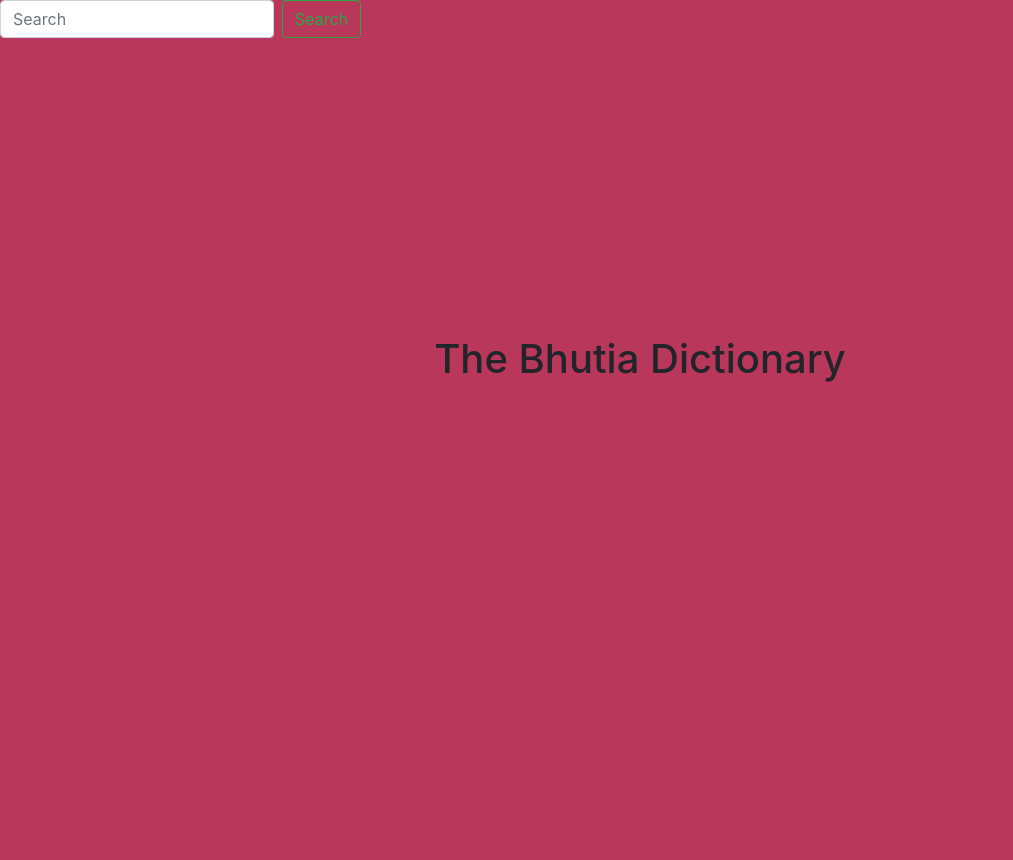
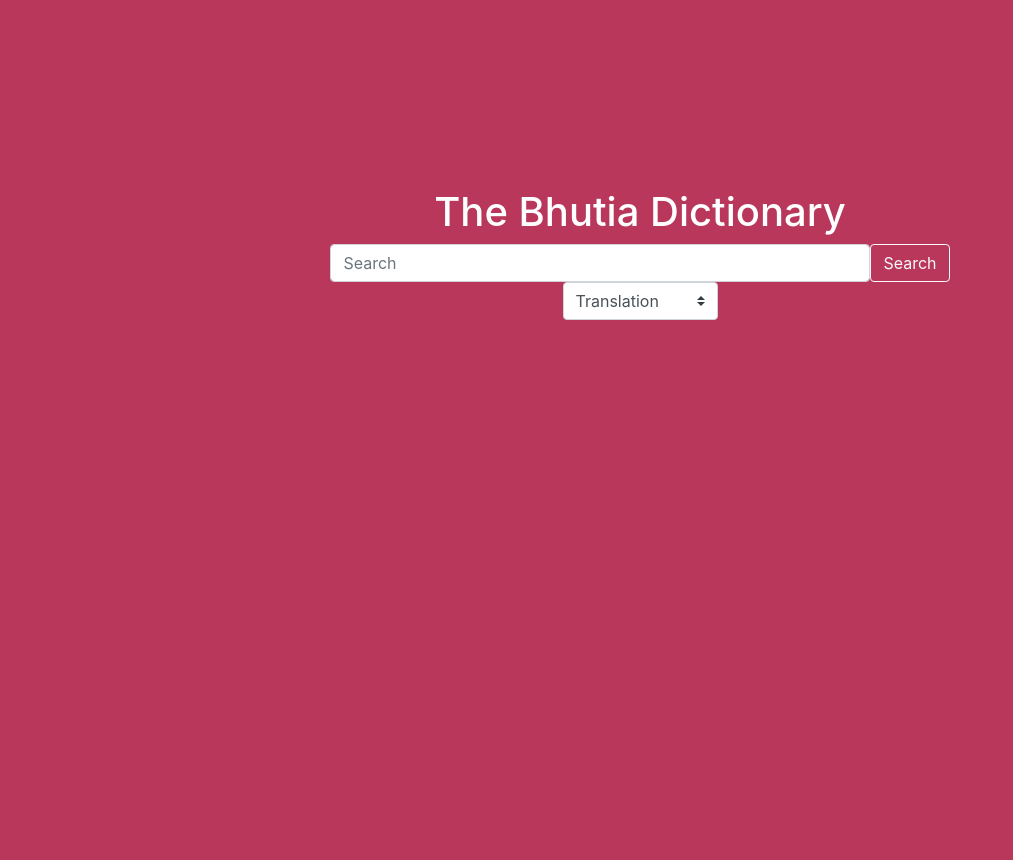
Before and after one commit to wchen-oxy/The-Blank-Dictionary, a Django app: page / in a window 1280 px wide. Shown: the part 56-916 px from the top of the page, without its empty margins (0-1013 px from the left). Run offline with Django 3.2, Linux system fonts and the light colour scheme; some libraries are stand-ins or nearby versions.

Commit message:
Updated HTML

```diff
--- a/mysite/mainapp/urls.py
+++ b/mysite/mainapp/urls.py
@@ -1,8 +1,12 @@
 from django.urls import path
+
 
 from . import views
 
+
+
 urlpatterns = [
-    path('', views.index, name="index"),
+    # path('', views.index, name="index"),
+    path("", views.entry, name="entry"),
 
 ]
--- a/mysite/mysite/urls.py
+++ b/mysite/mysite/urls.py
@@ -19,6 +19,6 @@ from . import views
 
 urlpatterns = [
     path('admin/', admin.site.urls),
-    path('mainapp/', include('mainapp.urls')),
+    path('entry/', include('mainapp.urls')),
     path('', views.home, name="home"),
 ]
--- a/mysite/static/css/home.css
+++ b/mysite/static/css/home.css
@@ -1,35 +1,29 @@
-body {
-  padding: 0;
-  margin: 0;
-  background: #f2f6e9;
-}
-/*--- navigation bar ---*/
-.navbar {
-  background:#ba375c;
-}
-.nav-link,
-.navbar-brand {
-  color: #fff;
-  cursor: pointer;
-}
-.nav-link {
-  margin-right: 1em !important;
-}
-.nav-link:hover {
-  color: #000;
-}
-.navbar-collapse {
-  justify-content: flex-end;
-}
-
-/*---Background Image---*/
+/*---Home Page Stuff---*/
 .header {
   /*background-image: url('/static/images/ocean.jpg');*/
   background-color: #ba375c;
   background-size: cover;
-  background-position: center;
+
   position: fixed;
 }
+
+.container{
+	margin-top: 15%;
+}
+
+
+#Title{
+color: white;
+}
+
+#Title{
+     -moz-user-select: none; /* Firefox */
+      -ms-user-select: none; /* Internet Explorer */
+   -khtml-user-select: none; /* KHTML browsers (e.g. Konqueror) */
+  -webkit-user-select: none; /* Chrome, Safari, and Opera */
+  -webkit-touch-callout: none; /* Disable Android and iOS callouts*/
+}
+
 
 /*--Darkens the Header--*/
 /*.overlay {
@@ -42,7 +36,8 @@ body {
 }*/
 
 /*--Title Page*/
-.Title {
+
+/*.Title {
   left: 50%;
   position: absolute;
   top: 40%;
@@ -58,4 +53,4 @@ body {
   color: #fff;
   font-size: 1.3rem;
   line-height: 1.5;
-}
+}*/
--- /dev/null
+++ b/mysite/static/css/navbar.css
@@ -0,0 +1,23 @@
+body {
+  padding: 0;
+  margin: 0;
+  background: #ffffff;
+}
+/*--- navigation bar ---*/
+.navbar {
+  background:#ba375c;
+}
+.nav-link,
+.navbar-brand {
+  color: #fff;
+  cursor: pointer;
+}
+.nav-link {
+  margin-right: 1em !important;
+}
+.nav-link:hover {
+  color: #000;
+}
+.navbar-collapse {
+  justify-content: flex-end;
+}
--- /dev/null
+++ b/mysite/static/js/avg.js
@@ -0,0 +1,28 @@
+var DB;
+try {
+    var x = 'test_localstorage_available_' + Date.now();
+    localStorage.setItem(x, x);
+    var y = localStorage.getItem(x);
+    localStorage.removeItem(x);
+    if (x !== y) {throw new Error();}
+    DB = localStorage;
+    console.log('available');
+}
+catch(e) {
+    // DB = new MemoryStorage('my-cool-app');
+    console.log('failed');
+}
+
+$(document).ready(function(){
+  $('.header').height($(window).height());
+});
+
+
+$(function() {
+    $('#translation').change(function() {
+        localStorage.setItem('todoData', this.value);
+    });
+    if(localStorage.getItem('todoData')){
+        $('#translation').val(localStorage.getItem('todoData'));
+    }
+});
--- a/mysite/static/js/home.js
+++ /dev/null
@@ -1,3 +0,0 @@
-$(document).ready(function(){
-  $('.header').height($(window).height());
-})
--- a/mysite/templates/home.html
+++ b/mysite/templates/home.html
@@ -1,60 +1,38 @@
 {% load staticfiles %}
-<!doctype html>
-<html lang="en">
-<head>
-  <!-- Required meta tags -->
-  <meta charset="utf-8">
-  <meta name="viewport" content="width=device-width, initial-scale=1, shrink-to-fit=no">
-
-  <!-- Bootstrap CSS -->
-  <link rel="stylesheet" href="https://stackpath.bootstrapcdn.com/bootstrap/4.3.1/css/bootstrap.min.css" integrity="sha384-ggOyR0iXCbMQv3Xipma34MD+dH/1fQ784/j6cY/iJTQUOhcWr7x9JvoRxT2MZw1T" crossorigin="anonymous">
-  <link rel="stylesheet" href="{% static 'css/home.css' %}">
-
-  <title>Your Dictionary</title>
-</head>
-<body>
- <nav class="navbar navbar-expand-md">
-  <a class="navbar-brand" href="#">Logo</a>
-  <button class="navbar-toggler navbar-dark" type="button" data-toggle="collapse" data-target="#main-navigation">
-    <span class="navbar-toggler-icon"></span>
-  </button>
-  <div class="collapse navbar-collapse" id="main-navigation">
-    <ul class="navbar-nav">
-      <li class="nav-item">
-        <a class="nav-link" href="#">Home</a>
-      </li>
-      <li class="nav-item">
-        <a class="nav-link" href="#">About</a>
-      </li>
-      <li class="nav-item">
-        <a class="nav-link" href="#">Contact</a>
-      </li>
-    </ul>
-  </div>
-</nav>
+{% include "navbar.html" %}
+<link rel="stylesheet" href="{% static 'css/home.css' %}">
 <header class="page-header header container-fluid">
-  <!-- <div class="overlay">-->
-
-    <!-- </div>   -->
-    <!-- <h1>Hello, world!</h1> -->
-
-  <div class="Title">
-      <h1>The Bhutia Dictionary</h1>
+  <div class="container text-center">
+    <div class="col">
+      <h1 id="Title">The Bhutia Dictionary</h1>
     </div>
-    <div class="row">
-    <form class="form-inline">
-        <input class="form-control mr-sm-2" type="text" placeholder="Search" aria-label="Search">
-        <button class="btn btn-outline-success my-2 my-sm-0" type="submit">Search</button>
+    <div class="col">
+      <form method="get" action="/entry/" method="get">
+        <div class="form-inline justify-content-center">
+          <input class="form-control col-md-6 col-8" type="text" placeholder="Search" aria-label="Search" name="query">
+          <button class="btn btn-outline-light" type="submit" action="/entry" method="get">Search</button>
+        </div>
       </form>
     </div>
-    </header>
+    <div class="col col-xl-2 col-lg-2 col-md-3 col-sm-4 col-4 mx-auto">
+      <select id="translation" class="custom-select">
+        <option selected>Translation</option>
+        <option value="bhutToEng">Bhutia to English</option>
+        <option value="engToBhut">English to Bhutia</option>
+        <option value="tibToBhut">Tibetan to Bhutia</option>
+      </select>
+    </div>
+  </div>
+</header>
+<!-- Optional JavaScript -->
+<!-- jQuery first, then Popper.js, then Bootstrap JS -->
+<script src="https://code.jquery.com/jquery-3.3.1.slim.min.js" integrity="sha384-q8i/X+965DzO0rT7abK41JStQIAqVgRVzpbzo5smXKp4YfRvH+8abtTE1Pi6jizo" crossorigin="anonymous"></script>
+<script src="https://cdnjs.cloudflare.com/ajax/libs/popper.js/1.14.7/umd/popper.min.js" integrity="sha384-UO2eT0CpHqdSJQ6hJty5KVphtPhzWj9WO1clHTMGa3JDZwrnQq4sF86dIHNDz0W1" crossorigin="anonymous"></script>
+<script src="https://stackpath.bootstrapcdn.com/bootstrap/4.3.1/js/bootstrap.min.js" integrity="sha384-JjSmVgyd0p3pXB1rRibZUAYoIIy6OrQ6VrjIEaFf/nJGzIxFDsf4x0xIM+B07jRM" crossorigin="anonymous"></script>
+<!--MemoryStorage Polyfill for localstorage-->
+<script src="https://cdn.rawgit.com/download/memorystorage/0.11.0/dist/memorystorage.min.js"></script>
 
+<script src="{% static 'js/avg.js' %}"></script>
 
-  <!-- Optional JavaScript -->
-  <!-- jQuery first, then Popper.js, then Bootstrap JS -->
-  <script src="https://code.jquery.com/jquery-3.3.1.slim.min.js" integrity="sha384-q8i/X+965DzO0rT7abK41JStQIAqVgRVzpbzo5smXKp4YfRvH+8abtTE1Pi6jizo" crossorigin="anonymous"></script>
-  <script src="https://cdnjs.cloudflare.com/ajax/libs/popper.js/1.14.7/umd/popper.min.js" integrity="sha384-UO2eT0CpHqdSJQ6hJty5KVphtPhzWj9WO1clHTMGa3JDZwrnQq4sF86dIHNDz0W1" crossorigin="anonymous"></script>
-  <script src="https://stackpath.bootstrapcdn.com/bootstrap/4.3.1/js/bootstrap.min.js" integrity="sha384-JjSmVgyd0p3pXB1rRibZUAYoIIy6OrQ6VrjIEaFf/nJGzIxFDsf4x0xIM+B07jRM" crossorigin="anonymous"></script>
-  <script src="{% static 'js/home.js' %}"></script>
 </body>
 </html>
--- /dev/null
+++ b/mysite/templates/navbar.html
@@ -0,0 +1,34 @@
+{% load staticfiles %}
+<!doctype html>
+<html lang="en">
+<head>
+  <!-- Required meta tags -->
+  <meta charset="utf-8">
+  <meta name="viewport" content="width=device-width, initial-scale=1, shrink-to-fit=no">
+
+  <!-- Bootstrap CSS -->
+  <link rel="stylesheet" href="https://stackpath.bootstrapcdn.com/bootstrap/4.3.1/css/bootstrap.min.css" integrity="sha384-ggOyR0iXCbMQv3Xipma34MD+dH/1fQ784/j6cY/iJTQUOhcWr7x9JvoRxT2MZw1T" crossorigin="anonymous">
+  <link rel="stylesheet" href="{% static 'css/navbar.css' %}">
+
+  <title>Your Dictionary</title>
+</head>
+<body>
+ <nav class="navbar navbar-expand-md">
+  <a class="navbar-brand" href="http://127.0.0.1:8000">Logo</a>
+  <button class="navbar-toggler navbar-dark" type="button" data-toggle="collapse" data-target="#main-navigation">
+    <span class="navbar-toggler-icon"></span>
+  </button>
+  <div class="collapse navbar-collapse" id="main-navigation">
+    <ul class="navbar-nav">
+      <li class="nav-item">
+        <a class="nav-link" href="#">Home</a>
+      </li>
+      <li class="nav-item">
+        <a class="nav-link" href="#">About</a>
+      </li>
+      <li class="nav-item">
+        <a class="nav-link" href="#">Contact</a>
+      </li>
+    </ul>
+  </div>
+</nav>
```
Also changed, not shown: mysite/mainapp/views.py (+10 -0 lines), mysite/templates/entry.html (added, +13 -0 lines), mysite/static/css/entry.css (added).
